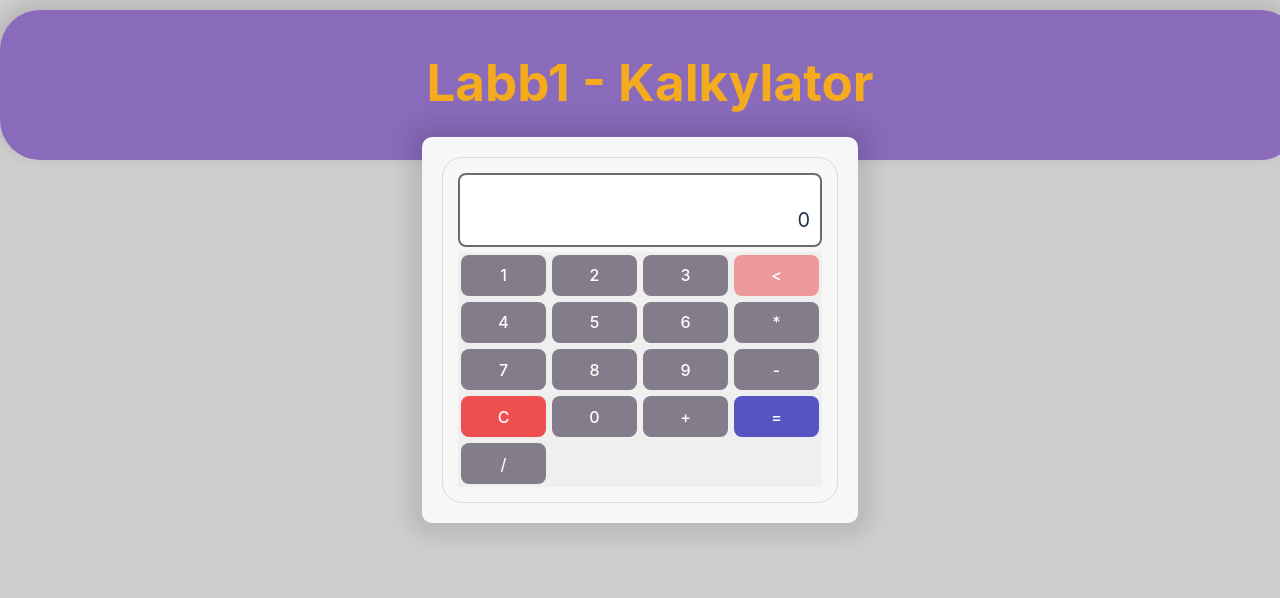
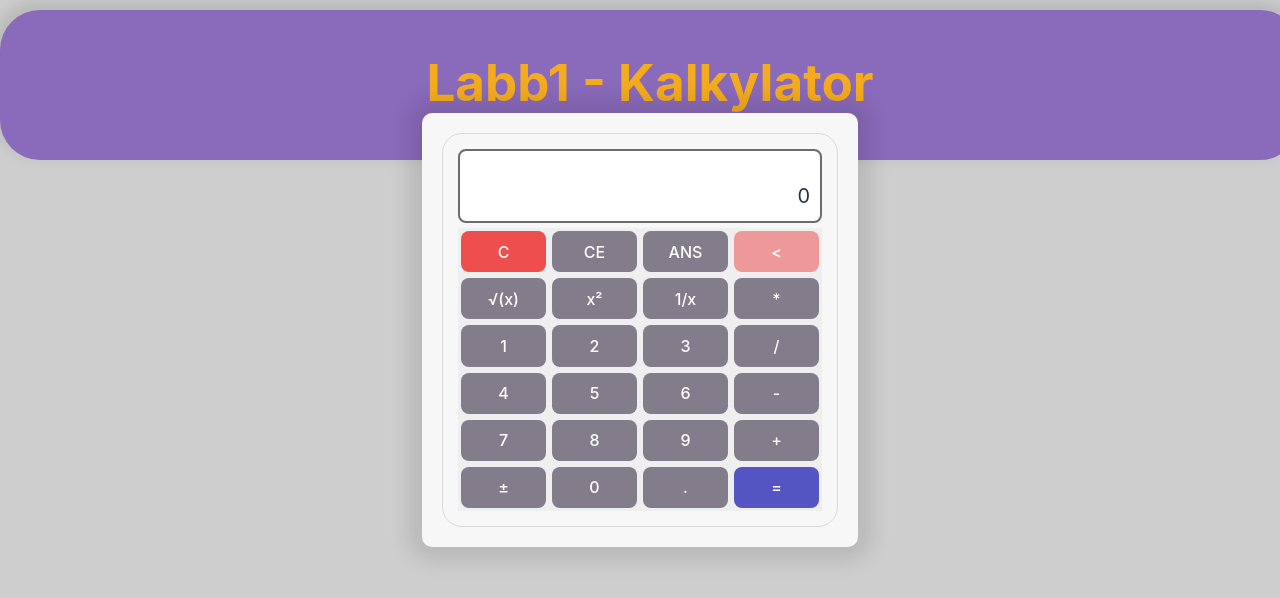
Before and after one commit to Alex901/calculator, a React (Vite) app: page / in a window 1280 px wide. Shown: the top 598 px of the page. Built offline with nearby package versions, Linux system fonts and the light colour scheme.

Commit message:
fixed some buggs

```diff
--- a/package.json
+++ b/package.json
@@ -4,6 +4,7 @@
   "version": "0.0.0",
   "type": "module",
   "scripts": {
+    "test": "jest",
     "dev": "vite",
     "build": "vite build",
     "lint": "eslint . --ext js,jsx --report-unused-disable-directives --max-warnings 0",
@@ -14,6 +15,8 @@
     "react-dom": "^18.2.0"
   },
   "devDependencies": {
+    "@testing-library/jest-dom": "^6.4.2",
+    "@testing-library/react": "^14.2.1",
     "@types/react": "^18.2.55",
     "@types/react-dom": "^18.2.19",
     "@vitejs/plugin-react": "^4.2.1",
@@ -21,6 +24,7 @@
     "eslint-plugin-react": "^7.33.2",
     "eslint-plugin-react-hooks": "^4.6.0",
     "eslint-plugin-react-refresh": "^0.4.5",
+    "jest": "^29.7.0",
     "vite": "^5.1.0"
   }
 }
--- a/src/Components/Calculator/Calculator.jsx
+++ b/src/Components/Calculator/Calculator.jsx
@@ -11,36 +11,52 @@ const Calculator = () => {
     const [isBackDisabled, setBackDisabled] = useState(true);
     const [isOpDisabled, setOpDisabled] = useState(true);
     const [isZeroDisabled, setZeroDisabled] = useState(true);
-    const [ans, setAns] = useState(0);
+    const [ans, setAns] = useState(0); //For later
 
     const HandleButtonClick = (value) => {
-        if (value === '=') {
+        //TOOD: NaN
+
+        //TODO: Should d a switch-case to make it less messy. Maybe later
+
+        //First we check special functions, so first we check if we have a zero
+
+        if (value === "±") {
+            setCurrentNumber(currentNumber * -1);
+        } else if (value === "." && !currentNumber.includes(".")) {
+            setCurrentNumber(currentNumber + value);
+        } else if (value === "√(x)") {
+            setCurrentNumber(Math.sqrt(currentNumber));
+            setExpression("√" + currentNumber + "=");
+        } else if (value === "x²") {
+            setExpression(currentNumber + "² =");
+            setCurrentNumber(currentNumber * currentNumber);
+        } else if (value === "1/x") {
+            setCurrentNumber(1 / currentNumber);
+            setExpression("1/" + currentNumber);
+        } else if (value === '=') {
             evaluateExpression();
         } else if (value === 'C') {
-            resetDisplay();
+            resetAll();
+        } else if (value === 'CE') {
+            resetNumber();
         } else if (value === '<') {
             removeOne();
         } else {
             if (!isNaN(value)) { //isValue
                 setBackDisabled(false);
                 setOpDisabled(false);
-                if (currentNumber === "0") { //Avoid leding zero, 01 etc
+                if (currentNumber == "0") { //Avoid leding zero, 01 etc
                     setCurrentNumber(value);
                     setZeroDisabled(false); //Uggly fix, but it works
-                }  else {
+                } else {
                     setCurrentNumber(currentNumber + value);
-                    setExpression(currentExpression + value);
+                    //setExpression(currentExpression + value);
                 }
-                setExpression(currentExpression + value);
+                //setExpression(currentExpression + value);
             } else { //IsOperation
-                if(currentExpression.length === 0){
-                    setZeroDisabled(true);
-                    return;
-                }else if(!isNaN(currentExpression.slice(-1))){ //avoid multiple consicutive operations
-                    setExpression(currentExpression + value);
-                    setCurrentNumber("0");
-                    setZeroDisabled(true); //Uggly fix, but it works
-                }
+
+                setExpression(currentNumber + value);
+                setCurrentNumber(0);
                 setExecDisabled(false);
             }
             // 1. Empty display -> rerender"
@@ -50,7 +66,11 @@ const Calculator = () => {
         console.log('Button clicked', value);  // Check so things makes sense
     };
 
-    const resetDisplay = () => {
+    const resetNumber = () => {
+        setCurrentNumber('0');
+    }
+
+    const resetAll = () => {
         setCurrentNumber('0');
         setExpression('');
     }
@@ -60,7 +80,7 @@ const Calculator = () => {
     const removeOne = () => {
         setCurrentNumber(prevNumber => {
             const newNumber = prevNumber.slice(0, -1);
-            if (newNumber === ""){
+            if (newNumber === "") {
                 setBackDisabled(true);
                 setOpDisabled(true);
                 return 0;
@@ -71,15 +91,18 @@ const Calculator = () => {
     }
 
     const evaluateExpression = () => {
-        try{
-            const result = eval(currentExpression);
+        try {
+            /*        setExpression(currentExpression+currentNumber)
+                   console.log(currentExpression+currentNumber);
+                   console.log(currentNumber); */
+            const result = eval(currentExpression + currentNumber);
             setCurrentNumber(result);
-           // setExecDisabled(true);
+            setExecDisabled(true);
             setZeroDisabled(true);
         } catch (error) {
             console.error("Error in evaluating expression");
             setExpression('');
-           // setExecDisabled(true);
+            // setExecDisabled(true);
         }
     }
 
@@ -87,23 +110,32 @@ const Calculator = () => {
         <div className="calculator-layout">
             <Display expression={currentExpression} currentNumber={currentNumber} />
             <div className="button-grid">
+                <CalculatorButton value="C" onClick={HandleButtonClick} customClass={"clear"} />
+                <CalculatorButton value="CE" onClick={HandleButtonClick} customClass={"clear-all"} />
+                <CalculatorButton value="ANS" onClick={HandleButtonClick} />
+                <CalculatorButton value="<" onClick={HandleButtonClick} customClass={"erase"} />
+
+                <CalculatorButton value="√(x)" onClick={HandleButtonClick} />
+                <CalculatorButton value="x²" onClick={HandleButtonClick} />
+                <CalculatorButton value="1/x" onClick={HandleButtonClick} />
+
+                <CalculatorButton value="*" onClick={HandleButtonClick} disabled={isOpDisabled} />
                 <CalculatorButton value="1" onClick={HandleButtonClick} />
                 <CalculatorButton value="2" onClick={HandleButtonClick} />
                 <CalculatorButton value="3" onClick={HandleButtonClick} />
-                <CalculatorButton value="<" onClick={HandleButtonClick} disabled={isBackDisabled} customClass={"erase"} />
+                <CalculatorButton value="/" onClick={HandleButtonClick} customClass={"Op"} />
                 <CalculatorButton value="4" onClick={HandleButtonClick} />
                 <CalculatorButton value="5" onClick={HandleButtonClick} />
                 <CalculatorButton value="6" onClick={HandleButtonClick} />
-                <CalculatorButton value="*" onClick={HandleButtonClick} disabled={isOpDisabled} />
+                <CalculatorButton value="-" onClick={HandleButtonClick} customClass={"Op"} disabled={isOpDisabled} />
                 <CalculatorButton value="7" onClick={HandleButtonClick} />
                 <CalculatorButton value="8" onClick={HandleButtonClick} />
                 <CalculatorButton value="9" onClick={HandleButtonClick} />
-                <CalculatorButton value="-" onClick={HandleButtonClick} disabled={isOpDisabled} />
-                <CalculatorButton value="C" onClick={HandleButtonClick} customClass={"clear"} />
-                <CalculatorButton value="0" onClick={HandleButtonClick} disabled={isZeroDisabled}/>
-                <CalculatorButton value="+" onClick={HandleButtonClick} disabled={isOpDisabled} />
+                <CalculatorButton value="+" onClick={HandleButtonClick} customClass={"Op"} disabled={isOpDisabled} />
+                <CalculatorButton value="±" onClick={HandleButtonClick} />
+                <CalculatorButton value="0" onClick={HandleButtonClick} disabled={isZeroDisabled} />
+                <CalculatorButton value="." onClick={HandleButtonClick} disabled={isOpDisabled} />
                 <CalculatorButton value="=" onClick={HandleButtonClick} disabled={isExecDisabled} customClass="executeButton" />
-                <CalculatorButton value="/" onClick={HandleButtonClick} />
             </div>
         </div>
 
```
Also changed, not shown: 1 other file (tests, documents, lock files or other folders).
